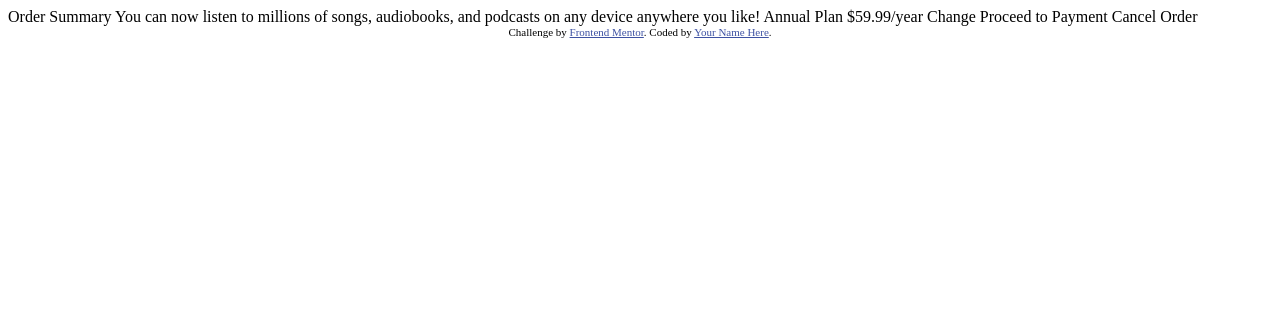
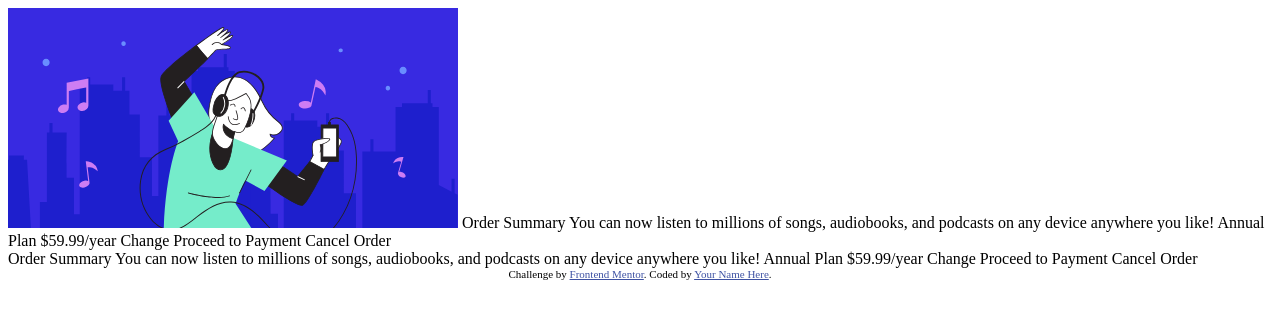
Before and after one commit to rachelwadsworth/order, a plain HTML site: page index.html in a window 1280 px wide. Drawn offline with Linux system fonts and the light colour scheme.

Commit message:
added photo

```diff
--- a/index.html
+++ b/index.html
@@ -15,6 +15,24 @@
   </style>
 </head>
 <body>
+  <div class="card">
+    <img src="/images/illustration-hero.svg" alt="hero">
+
+    Order Summary
+
+    You can now listen to millions of songs, audiobooks, and podcasts on any
+    device anywhere you like!
+
+    Annual Plan
+    $59.99/year
+
+    Change
+
+    Proceed to Payment
+    Cancel Order
+
+
+  </div>
 
   Order Summary
 
```
